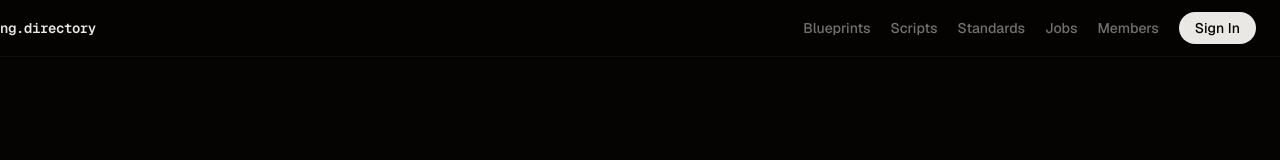
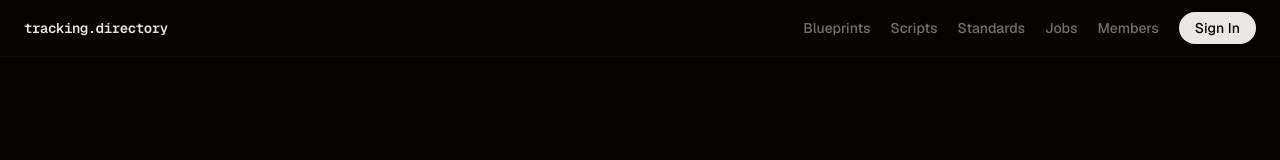
Before and after one commit to leopoldus11/tag-directory, a Next.js app: page / in a window 1280 px wide. Shown: the top 160 px of the page. Built offline with nearby package versions, Linux system fonts and the light colour scheme; no server answers.

Commit message:
fix: desktop logo alignment - remove unnecessary wrapper div

```diff
--- a/components/top-nav.tsx
+++ b/components/top-nav.tsx
@@ -18,16 +18,14 @@ export function TopNav() {
 
   return (
     <nav className="sticky top-0 z-50 border-b border-border/40 bg-background/95 backdrop-blur supports-[backdrop-filter]:bg-background/80">
-      <div className="mx-auto flex h-14 max-w-[1920px] items-center justify-between px-4 sm:px-6 relative">
+      <div className="mx-auto flex h-14 max-w-[1920px] items-center justify-between px-4 sm:px-6">
         {/* Logo - centered on mobile, left-aligned on desktop */}
-        <div className="absolute left-1/2 md:left-0 md:relative md:left-auto transform -translate-x-1/2 md:transform-none">
-          <Link
-            href="/"
-            className="text-[14px] font-semibold tracking-tight font-mono"
-          >
-            tracking.directory
-          </Link>
-        </div>
+        <Link
+          href="/"
+          className="text-[14px] font-semibold tracking-tight font-mono flex-1 md:flex-none text-center md:text-left"
+        >
+          tracking.directory
+        </Link>
 
         {/* Desktop Navigation - right side with nav items */}
         <div className="hidden md:flex items-center gap-5">
```
